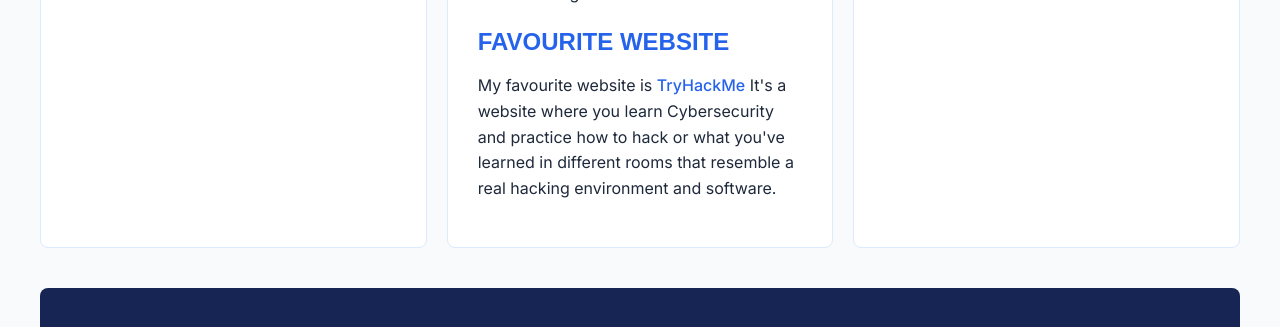
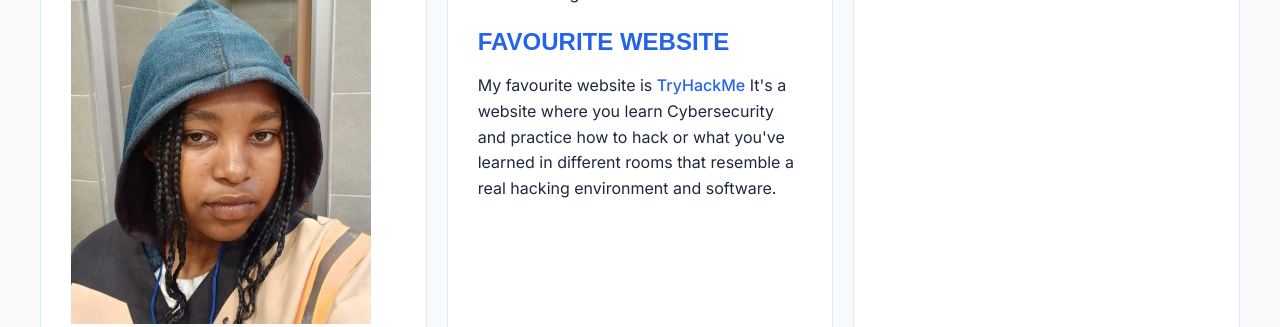
Before and after one commit to traceywanjiru/iyf-s12-week-02-traceywanjiru, a plain HTML site: page index.html in a window 1280 px wide. Shown: the part 538-865 px from the top of the page. Drawn offline with Linux system fonts and the light colour scheme.

Commit message:
Add updated index.html

```diff
--- a/index.html
+++ b/index.html
@@ -31,7 +31,7 @@
                 <h2>ABOUT ME</h2>
                 <p>My name is Tracey Wanjiru, I am 21 years old and currently a programming student at IYF. I am learning programming to be able to major in Cybersecurity in the future.</p>
                 <figure>
-                    <img src="tracey picture.jpeg" alt="Me at work" width="300px">
+                    <img src="images.jpeg" alt="Me at work" width="300px">
                     <figcaption>This is me at my current job.</figcaption>
                 </figure>
             </section>
```
